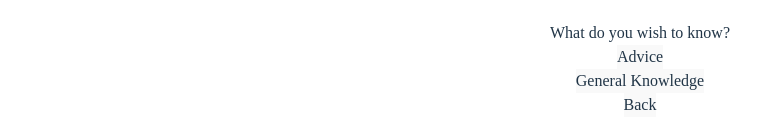
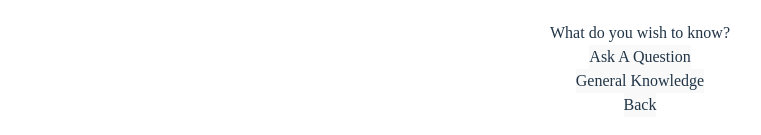
Before and after one commit to sperrow/tarot-reader, a React (Vite) app: page / in a window 1280 px wide. Shown: the part 163-298 px from the top of the page, without its empty margins (0-761 px from the left). Built offline with nearby package versions, Linux system fonts and the light colour scheme; a web font is replaced by a local one.

Commit message:
text edit

```diff
--- a/src/TarotController.tsx
+++ b/src/TarotController.tsx
@@ -109,7 +109,7 @@ function TarotController() {
                             className="font-sans w-full px-4 py-2 text-sm font-medium text-gray-900 bg-transparent border border-gray-900 rounded-lg hover:bg-gray-900 hover:text-white focus:z-10 focus:ring-2 focus:ring-gray-500 focus:bg-gray-900 focus:text-white dark:border-white dark:text-white dark:hover:text-white dark:hover:bg-gray-700 dark:focus:bg-gray-700"
                             onClick={() => setStep(step + 1)}
                         >
-                            Advice
+                            Ask A Question
                         </button>
                     </li>
                     <li className="mb-4">
```
